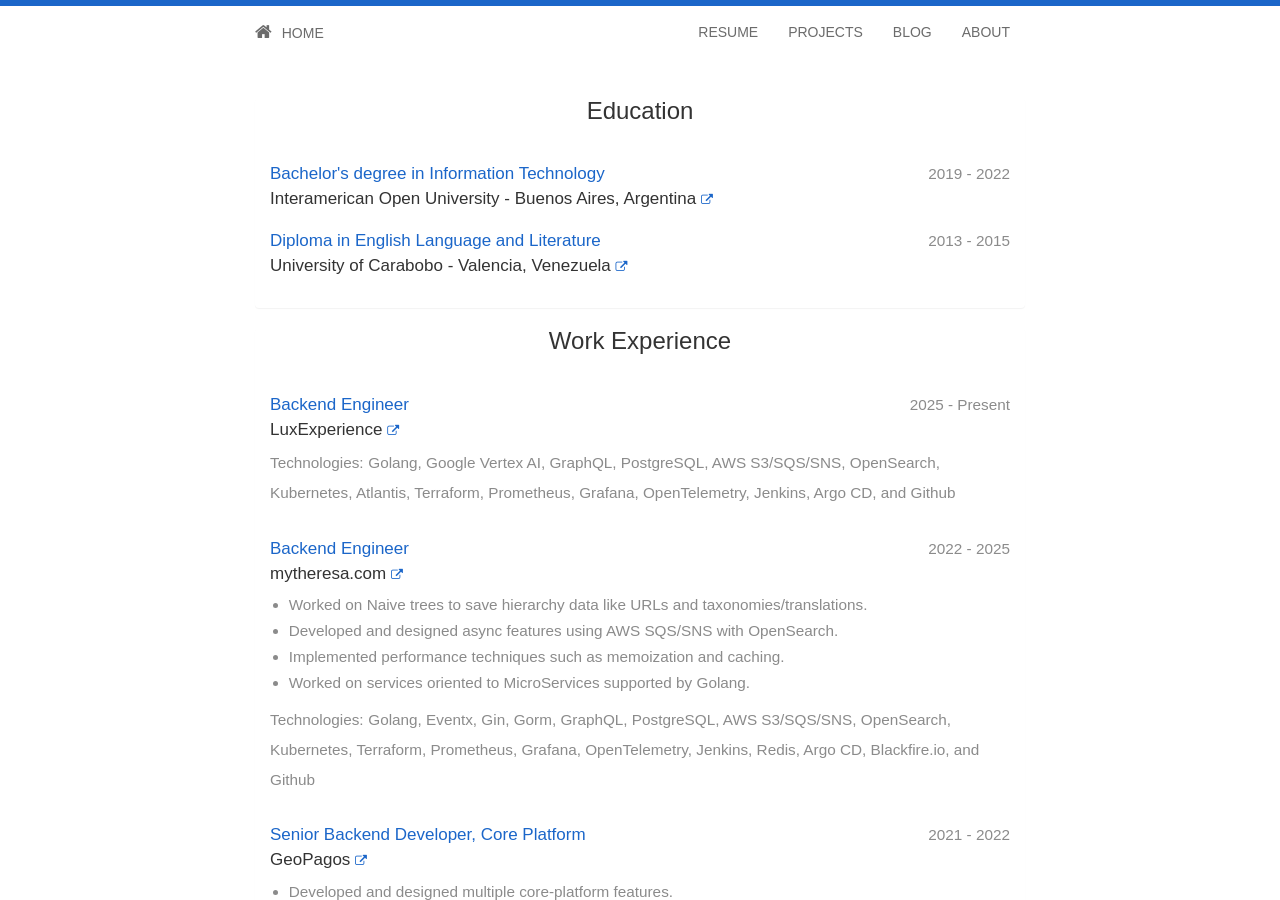
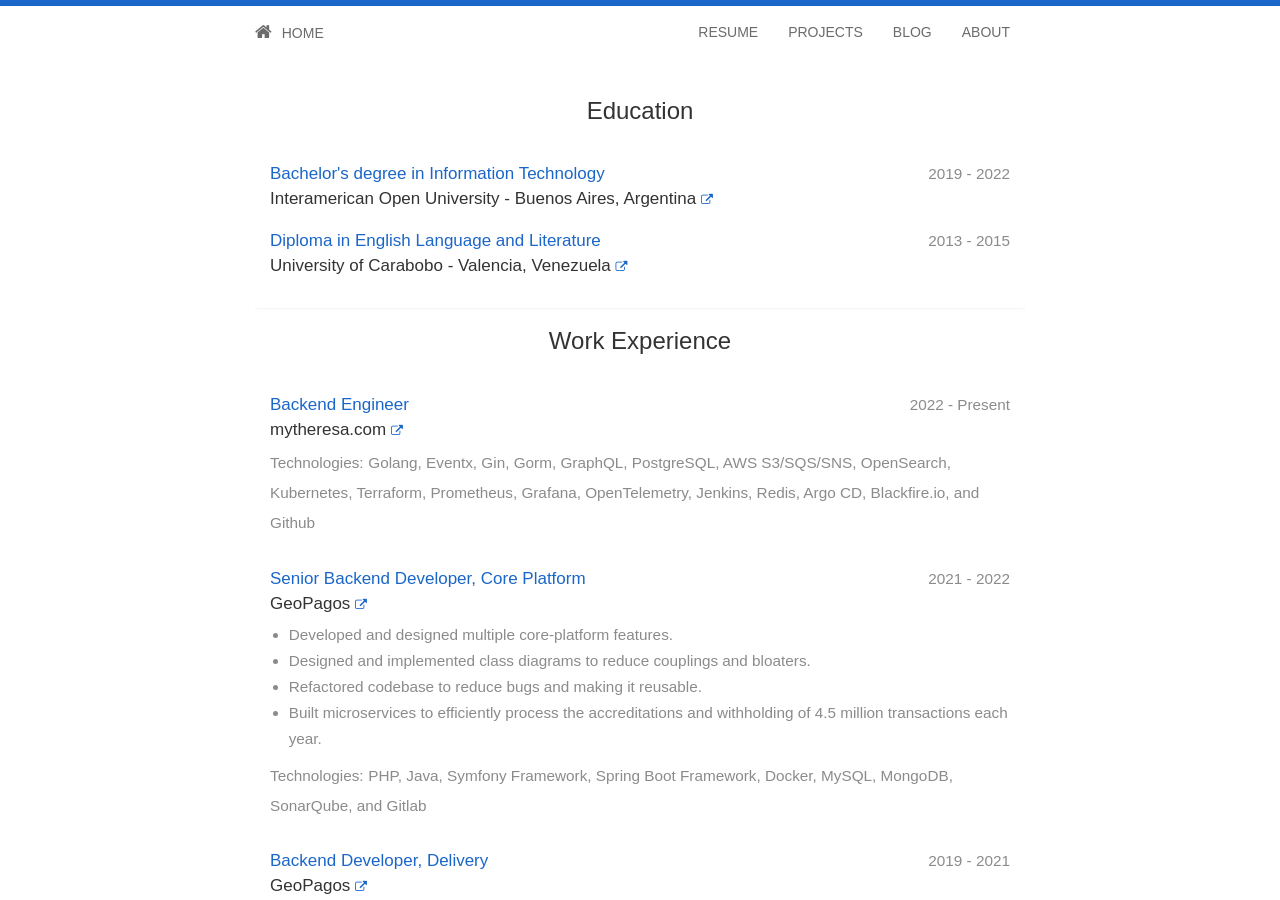
Before and after one commit to jfernancordova/jfernancordova.github.io, a Jekyll site: the page built from resume.html, in a window 1280 px wide and 900 px high. Built offline with Jekyll 4.4.1, drawn with Linux system fonts in a browser that asks for light colours; nearby versions of some CDN libraries.

Commit message:
Update employment.yml

```diff
--- a/_data/employment.yml
+++ b/_data/employment.yml
@@ -1,33 +1,7 @@
-- title: "Backend Engineer"
-  company: "LuxExperience"
-  link: "https://investors.luxexperience.com"
-  dates: "2025 - Present"
-  tech:
-  - Golang
-  - Google Vertex AI
-  - GraphQL
-  - PostgreSQL
-  - AWS S3/SQS/SNS
-  - OpenSearch
-  - Kubernetes
-  - Atlantis
-  - Terraform
-  - Prometheus
-  - Grafana
-  - OpenTelemetry
-  - Jenkins
-  - Argo CD
-  - Github
-
 - title: "Backend Engineer"
   company: "mytheresa.com"
   link: "https://www.mytheresa.com/"
-  dates: "2022 - 2025"
-  points:
-    - Worked on Naive trees to save hierarchy data like URLs and taxonomies/translations.
-    - Developed and designed async features using AWS SQS/SNS with OpenSearch.
-    - Implemented performance techniques such as memoization and caching.
-    - Worked on services oriented to MicroServices supported by Golang.
+  dates: "2022 - Present"
   tech:
   - Golang
   - Eventx
```
